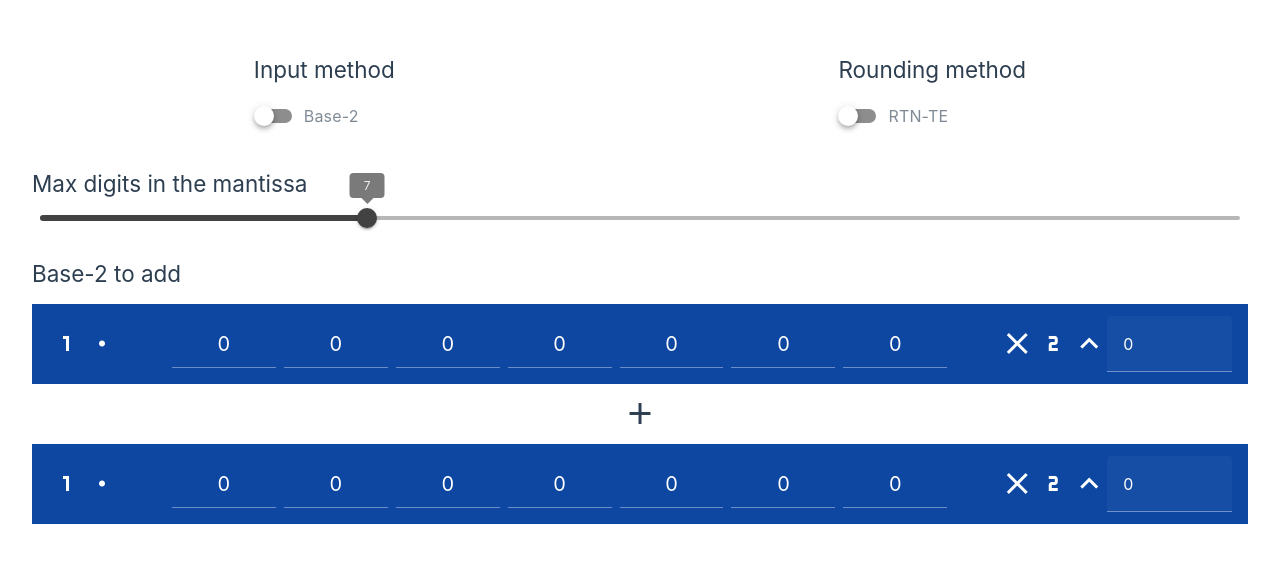
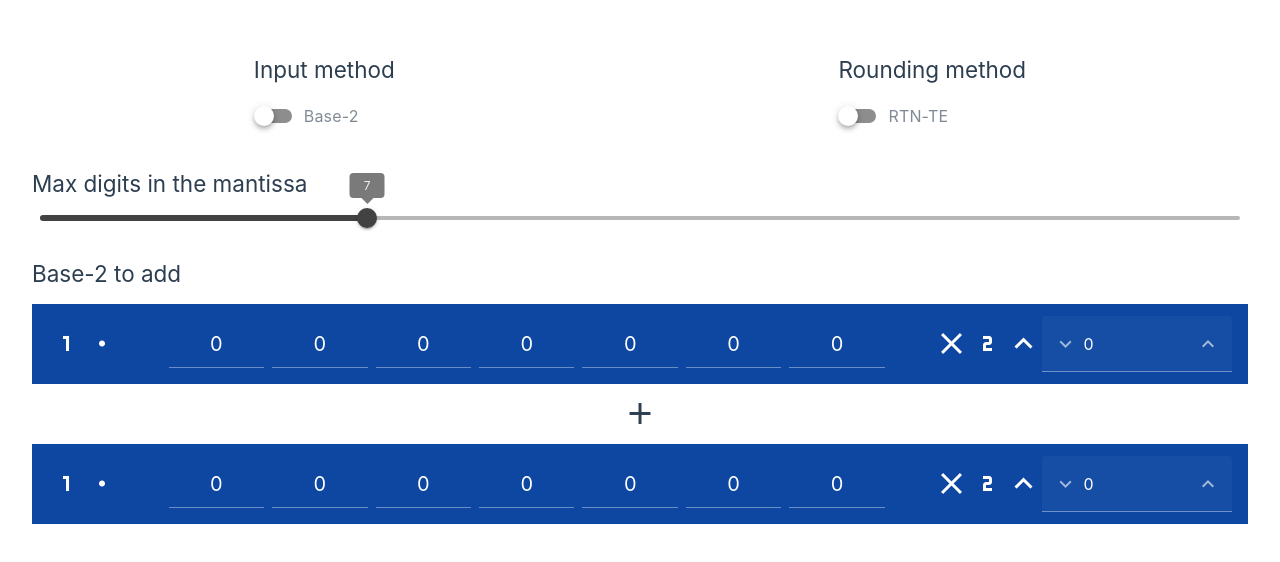
Before and after one commit to Dwigoric/sfp-operations-simulator, a Vue app: page / in a window 1280 px wide. Shown: the part 112-674 px from the top of the page. Built offline with nearby package versions, Linux system fonts and the light colour scheme.

Commit message:
feat: add base-2 exponent min and max constraint

```diff
--- a/src/App.vue
+++ b/src/App.vue
@@ -31,9 +31,17 @@ const checkBit = (e) => {
     }
 }
 
-const checkExponent = (e) => {
+const checkExponent = (e, base2) => {
     if (e.inputType === 'insertText') {
         if (e.data !== '-' && e.data !== '+' && isNaN(e.data)) {
+            e.preventDefault()
+        }
+
+        // Prevent the exponent from being too large or too small
+        if (base2.exponent < -12 || (base2.exponent === -12 && parseInt(e.data, 10) >= 7)) {
+            e.preventDefault()
+        }
+        if (base2.exponent > 12 || (base2.exponent === 12 && parseInt(e.data, 10) >= 8)) {
             e.preventDefault()
         }
     }
@@ -114,9 +122,21 @@ watch(base2_maxDigits, (newVal) => {
                     <VIcon>mdi-chevron-up</VIcon>
                     <VTextField
                         v-model.number="base2_1.exponent"
+                        append-inner-icon="mdi-chevron-up"
                         hide-details
+                        prepend-inner-icon="mdi-chevron-down"
                         single-line
-                        @beforeinput="checkExponent"
+                        @beforeinput="(e) => checkExponent(e, base2_1)"
+                        @click:prepend-inner="
+                            () => {
+                                base2_1.exponent = Math.max(-126, base2_1.exponent - 1)
+                            }
+                        "
+                        @click:append-inner="
+                            () => {
+                                base2_1.exponent = Math.min(127, base2_1.exponent + 1)
+                            }
+                        "
                     />
                 </div>
                 <VSpacer class="mb-3" />
@@ -136,9 +156,21 @@ watch(base2_maxDigits, (newVal) => {
                     <VIcon>mdi-chevron-up</VIcon>
                     <VTextField
                         v-model.number="base2_2.exponent"
+                        append-inner-icon="mdi-chevron-up"
                         hide-details
+                        prepend-inner-icon="mdi-chevron-down"
                         single-line
-                        @beforeinput="checkExponent"
+                        @beforeinput="(e) => checkExponent(e, base2_2)"
+                        @click:prepend-inner="
+                            () => {
+                                base2_2.exponent = Math.max(-126, base2_2.exponent - 1)
+                            }
+                        "
+                        @click:append-inner="
+                            () => {
+                                base2_2.exponent = Math.min(127, base2_2.exponent + 1)
+                            }
+                        "
                     />
                 </div>
             </div>
@@ -205,6 +237,6 @@ watch(base2_maxDigits, (newVal) => {
 }
 
 .v-text-field {
-    width: 20rem;
+    width: 33rem;
 }
 </style>
```
